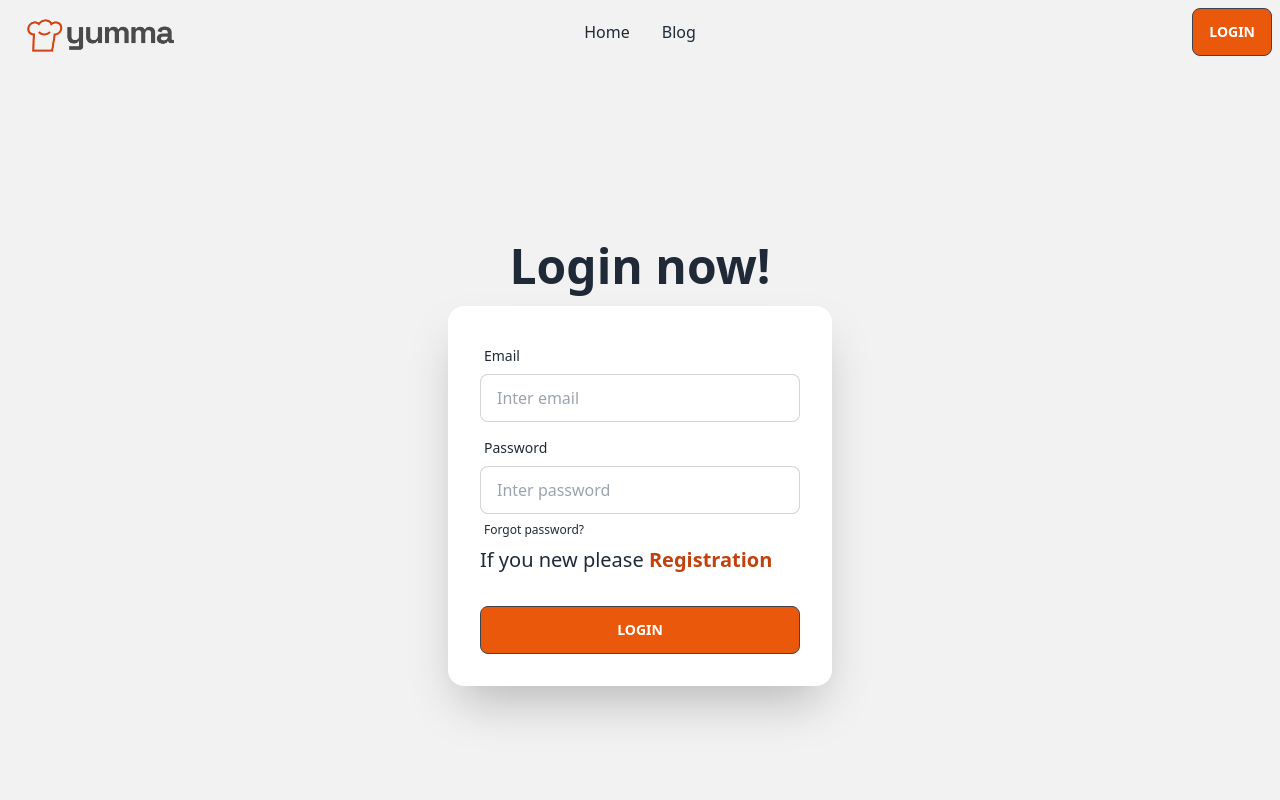
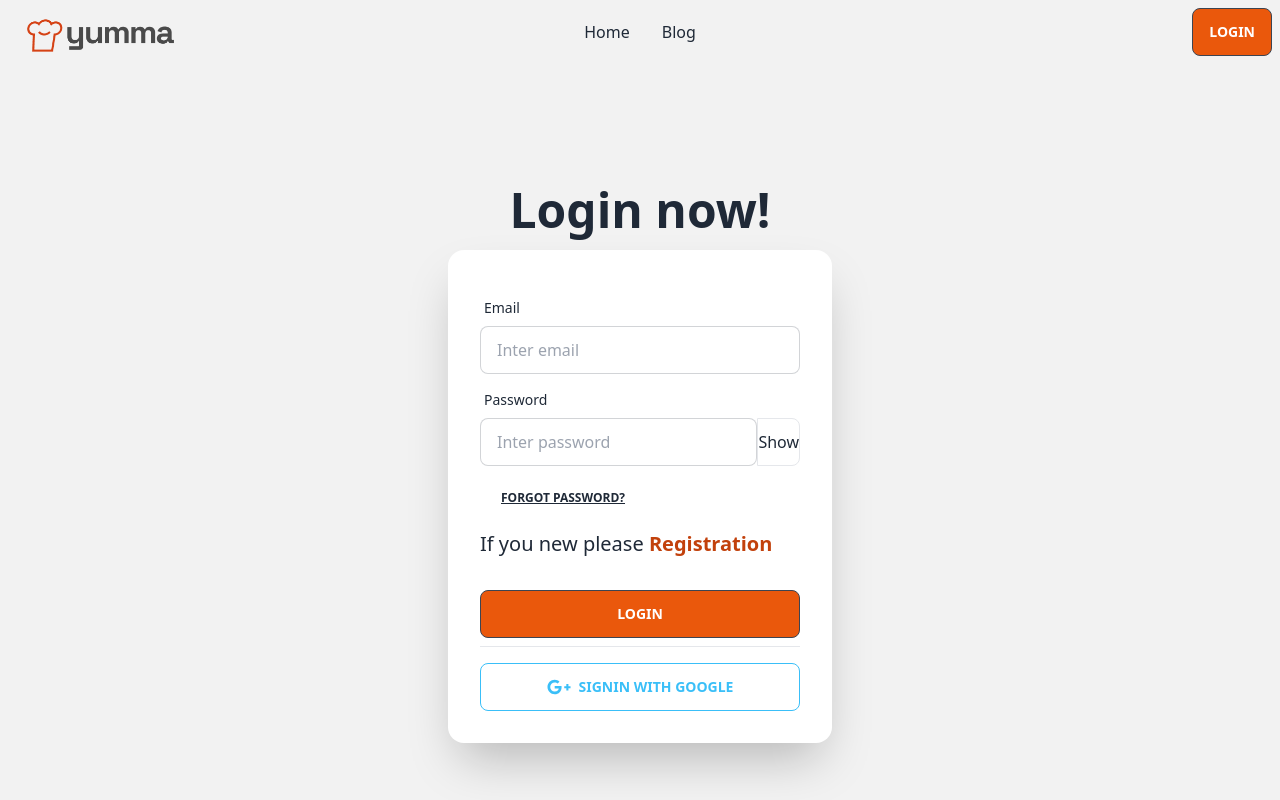
Before and after one commit to mdmorshedsagar/Recipe-hunter-client, a React (Vite) app: page /login in a window 1280 px wide. Shown: the top 800 px of the page. Built offline with nearby package versions, Linux system fonts and the light colour scheme; no server answers.

Commit message:
create-google-authentication

```diff
--- a/package.json
+++ b/package.json
@@ -16,6 +16,8 @@
     "match-sorter": "^6.3.1",
     "react": "^18.2.0",
     "react-dom": "^18.2.0",
+    "react-hot-toast": "^2.4.1",
+    "react-icons": "^4.8.0",
     "react-router-dom": "^6.11.0",
     "sort-by": "^1.2.0"
   },
--- a/src/AuthProviders/AuthProviders.jsx
+++ b/src/AuthProviders/AuthProviders.jsx
@@ -2,10 +2,13 @@
 // eslint-disable-next-line no-unused-vars
 import React, { createContext, useEffect, useState } from "react";
 import {
+  GoogleAuthProvider,
   createUserWithEmailAndPassword,
   getAuth,
   onAuthStateChanged,
+  sendPasswordResetEmail,
   signInWithEmailAndPassword,
+  signInWithPopup,
   signOut,
 } from "firebase/auth";
 import app from "../Firebase/Firebase.config";
@@ -15,27 +18,37 @@ export const authContext = createContext(null);
 const AuthProviders = ({ children }) => {
   const auth = getAuth(app);
   const [user, setUser] = useState(null);
-
+  const googleProvider = new GoogleAuthProvider();
   const createRegister = (email, password) => {
     return createUserWithEmailAndPassword(auth, email, password);
   };
   const createLogin = (email, password) => {
     return signInWithEmailAndPassword(auth, email, password);
   };
+  const createGoogle = () =>{
+   return signInWithPopup(auth, googleProvider)
+
+  }
    const createLogOut = () =>{
     return signOut(auth);
+   }
+   const CreateResetPass = (email) =>{
+    return sendPasswordResetEmail(auth,email)
    }
   useEffect(()=>{
     const unsubscribe = onAuthStateChanged(auth, (currentUser)=>{
          setUser(currentUser)
     })
     return () =>{unsubscribe()};
+  // eslint-disable-next-line react-hooks/exhaustive-deps
   },[])
   const authInfo = {
     user,
     createRegister,
     createLogin,
-    createLogOut
+    createGoogle,
+    createLogOut,
+    CreateResetPass
   };
   return (
     <authContext.Provider value={authInfo}>{children}</authContext.Provider>
--- /dev/null
+++ b/src/Pages/ErrorPage.jsx
@@ -0,0 +1,53 @@
+import React from 'react'
+import { Link, useRouteError } from 'react-router-dom'
+
+const ErrorPage = () => {
+  const { error, status } = useRouteError()
+  return (
+    <section className='flex items-center h-screen p-16 bg-gray-100 text-gray-900'>
+      <div className='container flex flex-col items-center justify-center px-5 mx-auto my-8'>
+        <svg
+          xmlns='http://www.w3.org/2000/svg'
+          viewBox='0 0 512 512'
+          className='w-40 h-40 text-gray-600'
+        >
+          <path
+            fill='currentColor'
+            d='M256,16C123.452,16,16,123.452,16,256S123.452,496,256,496,496,388.548,496,256,388.548,16,256,16ZM403.078,403.078a207.253,207.253,0,1,1,44.589-66.125A207.332,207.332,0,0,1,403.078,403.078Z'
+          ></path>
+          <rect
+            width='176'
+            height='32'
+            x='168'
+            y='320'
+            fill='currentColor'
+          ></rect>
+          <polygon
+            fill='currentColor'
+            points='210.63 228.042 186.588 206.671 207.958 182.63 184.042 161.37 162.671 185.412 138.63 164.042 117.37 187.958 141.412 209.329 120.042 233.37 143.958 254.63 165.329 230.588 189.37 251.958 210.63 228.042'
+          ></polygon>
+          <polygon
+            fill='currentColor'
+            points='383.958 182.63 360.042 161.37 338.671 185.412 314.63 164.042 293.37 187.958 317.412 209.329 296.042 233.37 319.958 254.63 341.329 230.588 365.37 251.958 386.63 228.042 362.588 206.671 383.958 182.63'
+          ></polygon>
+        </svg>
+        <div className='max-w-md text-center'>
+          <h2 className='mb-8 font-extrabold text-9xl text-gray-600'>
+            <span className='sr-only'>Error</span> {status || 404}
+          </h2>
+          <p className='text-2xl font-semibold md:text-3xl mb-8'>
+            {error?.message}
+          </p>
+          <Link
+            to='/'
+            className='btn-background'
+          >
+            Back to homepage
+          </Link>
+        </div>
+      </div>
+    </section>
+  )
+}
+
+export default ErrorPage
--- a/src/Pages/Login.jsx
+++ b/src/Pages/Login.jsx
@@ -1,37 +1,94 @@
 // eslint-disable-next-line no-unused-vars
-import React, { useContext } from "react";
+import React, { useContext, useRef, useState } from "react";
 import { Link } from "react-router-dom";
 import { authContext } from "../AuthProviders/AuthProviders";
-
+import toast from 'react-hot-toast';
+import { FaGooglePlusG } from "react-icons/fa";
 const Login = () => {
-    const {createLogin} = useContext(authContext);
+    const {createLogin,CreateResetPass,createGoogle} = useContext(authContext);
+    const emailRef = useRef();
+    const [error, setError] = useState('')
+    const [show, setShow] = useState(false);
   const handleLogin = (event) => {
     event.preventDefault();
+    setError('');
     const form = event.target;
     const email = form.email.value;
     const password = form.password.value;
-    console.log(email, password);
+
     createLogin(email,password)
     .then((result) => {
 
+        // eslint-disable-next-line no-unused-vars
         const user = result.user;
-        console.log(user)
+        toast.success('Registration successfully',
+        {
+          style: {
+            borderRadius: '10px',
+            background: '#333',
+            color: '#fff',
+          },
+        }
+      );
+      })
+      .catch((error) => {
+
+        // eslint-disable-next-line no-unused-vars
+        const errorMessage = error.message;
+        setError("email address and password does not match")
+      });
+  };
+  const handleGoogle =()=> {
+      createGoogle()
+      .then((result) => {
+
+        // eslint-disable-next-line no-unused-vars
+        const user = result.user;
+        toast.success('Google signin successfully',
+        {
+          style: {
+            borderRadius: '10px',
+            background: '#333',
+            color: '#fff',
+          },
+        }
+      );
+
+      }).catch((error) => {
+
+        // eslint-disable-next-line no-unused-vars
+        const errorMessage = error.message;
+       setError(errorMessage)
+
+      });
+  }
+  const handleResetPassword = () =>{
+      const email = emailRef.current.value;
+      if(!email){
+        alert("First input your email")
+      }
+      CreateResetPass(email)
+      .then(() => {
+        alert('please check your email ')
       })
       .catch((error) => {
 
         const errorMessage = error.message;
-        console.log(errorMessage)
+         setError(errorMessage)
       });
-  };
+  }
   return (
-    <form onSubmit={handleLogin}>
+    <div>
+      <form onSubmit={handleLogin}>
       <div className="hero min-h-screen bg-base-200">
         <div className="hero-content flex-col ">
+
           <div className="text-center ">
             <h1 className="text-5xl w-[300px] md:w-[400px] font-bold">Login now!</h1>
           </div>
           <div className="card flex-shrink-0 w-full max-w-sm shadow-2xl bg-base-100">
             <div className="card-body">
+              <p className="text-lg font-semibold text-red-700">{error}</p>
               <div className="form-control">
                 <label className="label">
                   <span className="label-text">Email</span>
@@ -39,6 +96,7 @@ const Login = () => {
                 <input
                   type="email"
                   name='email'
+                  ref={emailRef}
                   placeholder="Inter email"
                   className="input input-bordered"
                   required
@@ -48,17 +106,23 @@ const Login = () => {
                 <label className="label">
                   <span className="label-text">Password</span>
                 </label>
+                <div className="flex">
                 <input
-                  type="password"
+                  type={show ? "text" : "password"}
                   name='password'
                   placeholder="Inter password"
-                  className="input input-bordered"
+                  className="input input-bordered grow"
                   required
                 />
+                <button className="border border-base-500 rounded-r-lg" onClick={() =>setShow(!show)}>{
+                    show ? <p>Hide</p> : <p>Show</p>
+                  }</button>
+                </div>
+
                 <label className="label">
-                  <a href="#" className="label-text-alt link link-hover">
+                  <button onClick={handleResetPassword} className="label-text-alt btn btn-link">
                     Forgot password?
-                  </a>
+                  </button>
                 </label>
 
                 <h1 className="text-xl">
@@ -71,11 +135,21 @@ const Login = () => {
               <div className="form-control mt-6">
                 <button className="btn bg-orange-600">Login</button>
               </div>
+              <hr/>
+              <div className="pt-2">
+              <button onClick={handleGoogle} className="btn btn-outline btn-info w-full"><FaGooglePlusG className="text-2xl mr-2 font-bold"></FaGooglePlusG> signin with Google</button>
+              </div>
             </div>
           </div>
         </div>
+
       </div>
+
     </form>
+
+    </div>
+
+
   );
 };
 
--- a/src/Pages/Register.jsx
+++ b/src/Pages/Register.jsx
@@ -1,19 +1,27 @@
 // eslint-disable-next-line no-unused-vars
-import React, { useContext } from "react";
+import React, { useContext, useState } from "react";
 import { Link } from "react-router-dom";
 import { authContext } from "../AuthProviders/AuthProviders";
 import { updateProfile } from "firebase/auth";
-
+import toast from 'react-hot-toast';
 const Register = () => {
   const {createRegister} = useContext(authContext);
+  const [error, setError] = useState('');
+  const [show, setShow] = useState(false);
   const handleRegister = (event) =>{
     event.preventDefault();
+     setError('')
     const form = event.target;
     const name = form.name.value;
     const img = form.img.value;
     const email = form.email.value;
     const password = form.password.value;
-    console.log(name,img,email, password);
+
+     if(password.length < 6){
+      alert('password must be 8 character')
+      return;
+    }
+
    createRegister (email,password)
    .then(async(result) => {
     const user = result.user;
@@ -22,13 +30,21 @@ const Register = () => {
       photoURL: img
     }).then(() => {
     }).catch(() =>{})
-    console.log(user);
+    toast.success('Registration successfully',
+  {
+    style: {
+      borderRadius: '10px',
+      background: '#333',
+      color: '#fff',
+    },
+  }
+);
     form.reset();
   })
   .catch((error) => {
 
     const errorMessage = error.message;
-       console.log(errorMessage)
+       setError(errorMessage)
   });
   }
   return (
@@ -40,6 +56,7 @@ const Register = () => {
           </div>
           <div className="card flex-shrink-0 w-full max-w-sm shadow-2xl bg-base-100">
             <div className="card-body">
+              <p className="text-lg font-semibold text-red-600">{error}</p>
               <div className="form-control">
                 <label className="label">
                   <span className="label-text">Name</span>
@@ -77,14 +94,22 @@ const Register = () => {
               <div className="form-control">
                 <label className="label">
                   <span className="label-text">Password</span>
+
                 </label>
+                <div className="flex ">
                 <input
-                  type="password"
+
+                  type={show ? "text" : "password"}
                   name='password'
                   placeholder="inter a password "
-                  className="input input-bordered"
+                  className="input input-bordered grow"
                   required
                 />
+                 <button className="border border-base-500 rounded-r-lg" onClick={() =>setShow(!show)}>{
+                    show ? <p>Hide</p> : <p>Show</p>
+                  }</button>
+                </div>
+
                 <label className="label">
                   <div className="label">
                     <input type="checkbox" name="checkbox" />
--- a/src/main.jsx
+++ b/src/main.jsx
@@ -12,6 +12,7 @@ import Blog from './Pages/Blog';
 import Login from './Pages/Login';
 import Register from './Pages/Register';
 import AuthProviders from './AuthProviders/AuthProviders';
+import  { Toaster } from 'react-hot-toast';
 const router = createBrowserRouter([
   {
     path: "/",
@@ -41,7 +42,11 @@ const router = createBrowserRouter([
 ReactDOM.createRoot(document.getElementById('root')).render(
   <React.StrictMode>
     <AuthProviders>
-    <RouterProvider router={router} />
+      <>
+      <RouterProvider router={router} />
+      <Toaster></Toaster>
+      </>
+
     </AuthProviders>
 
 
```
Also changed, not shown: 1 other file (tests, documents, lock files or other folders).
